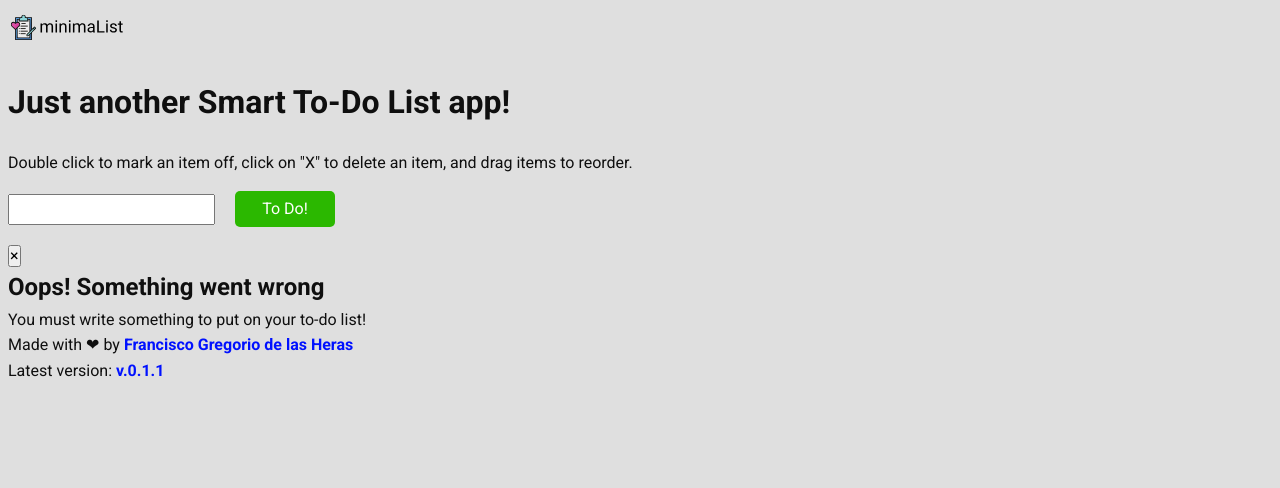
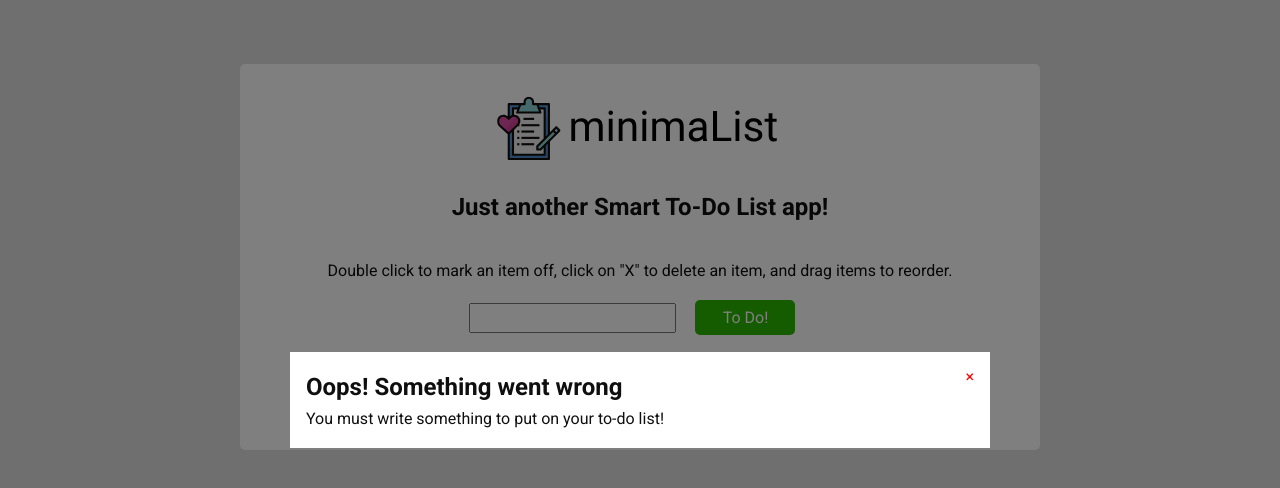
Before and after one commit to gregoriodelasheras/minima-list, a plain HTML site: page index.html in a window 1280 px wide. Both pictures are taken after a click on the element "To Do!". Drawn offline with nearby package versions, Linux system fonts and the light colour scheme; files that its build step writes are made by us from their sources.

Commit message:
style: create CSS/Sass modules

```diff
--- /dev/null
+++ b/scss/abstracts/_variables.scss
@@ -0,0 +1,10 @@
+// Font
+$text-font-stack: 'Roboto', sans-serif;
+
+// Colors
+$white1: #ffffff;
+$white2: #dfdfdf;
+$black: #0f0f0f;
+$blue: #0011ff;
+$red: #ff0000;
+$green: #2bb800;
--- /dev/null
+++ b/scss/base/_global.scss
@@ -0,0 +1,35 @@
+@use '../abstracts/variables' as v;
+
+* {
+  margin: 0;
+  padding: 0;
+  box-sizing: border-box;
+}
+
+body {
+  background-color: v.$white2;
+  color: v.$black;
+  font-family: v.$text-font-stack;
+  font-size: 16px;
+  font-weight: 400;
+  text-align: center;
+  line-height: 1.6;
+  padding: 0.5rem;
+  a {
+    color: v.$blue;
+    font-weight: 700;
+    text-decoration: none;
+    &:hover,
+    &:focus {
+      border-bottom: 2px solid v.$blue;
+    }
+  }
+}
+
+.wrapper {
+  padding: 1rem;
+  max-width: 800px;
+  margin: 2rem auto;
+  background: v.$white1;
+  border-radius: 5px;
+}
--- /dev/null
+++ b/scss/base/_typography.scss
@@ -0,0 +1,21 @@
+h1,
+h2 {
+  font-weight: 700;
+  margin: 0;
+}
+
+h1 {
+  font-size: 1.2rem;
+}
+
+h2 {
+  font-size: 1rem;
+}
+
+.center {
+  text-align: center;
+}
+
+.strike {
+  text-decoration: line-through;
+}
--- /dev/null
+++ b/scss/components/_breakpoints.scss
@@ -0,0 +1,28 @@
+@use '../abstracts/variables' as v;
+
+/* Desktop */
+@media all and (min-width: 700px) {
+  body {
+    padding: 2rem;
+    h1 {
+      font-size: 2rem;
+    }
+    h2 {
+      font-size: 1.5rem;
+    }
+  }
+  .wrapper {
+    padding: 1rem 2rem;
+  }
+  .page-header {
+    h1 {
+      font-size: 1.5rem;
+      margin-bottom: 2rem;
+    }
+    .logo {
+      width: 300px;
+    }
+  }
+  .page-index {
+  }
+}
--- /dev/null
+++ b/scss/components/_buttons.scss
@@ -0,0 +1,17 @@
+@use '../abstracts/variables' as v;
+
+#button {
+  display: inline-block;
+  text-align: center;
+  background-color: v.$green;
+  color: v.$white1;
+  width: 100px;
+  margin: 1rem;
+  padding: 5px 10px;
+  border-radius: 5px;
+}
+
+#button:hover {
+  cursor: pointer;
+  opacity: 0.8;
+}
--- /dev/null
+++ b/scss/components/_modals.scss
@@ -0,0 +1,38 @@
+@use '../abstracts/variables' as v;
+
+#modal-container {
+  display: none;
+  &.is-visible {
+    position: fixed;
+    padding: 0 1rem;
+    box-sizing: border-box;
+    top: 0;
+    left: 0;
+    width: 100%;
+    height: 100%;
+    background: rgba(0, 0, 0, 0.5);
+    z-index: 3;
+    overflow: auto;
+    display: grid;
+  }
+}
+
+.modal {
+  margin: auto;
+  display: inline-block;
+  box-sizing: border-box;
+  background: v.$white1;
+  padding: 1rem;
+  width: 100%;
+  max-width: 700px;
+  text-align: left;
+}
+
+.modal-close {
+  float: right;
+  border: 0;
+  background: none;
+  color: v.$red;
+  text-decoration: none;
+  cursor: pointer;
+}
--- a/scss/main.scss
+++ b/scss/main.scss
@@ -1,98 +1,24 @@
+/*
+  Order:
+    1. abstracts/
+    2. vendors/
+    3. base/
+    4. layout/
+    5. components/
+    6. pages/
+    7. themes/
+*/
+
+@use 'base/global';
+@use 'base/typography';
+@use 'pages/header';
+@use 'pages/footer';
+@use 'pages/index';
+@use 'components/buttons';
+@use 'components/modals';
+@use 'components/breakpoints';
+
 // Google Fonts
-@import url("https://fonts.googleapis.com/css2?family=Roboto:wght@400;700&display=swap");
+@import url('https://fonts.googleapis.com/css2?family=Roboto:wght@400;700&display=swap');
 // Normalize
-@import url("https://cdnjs.cloudflare.com/ajax/libs/normalize/8.0.1/normalize.min.css");
-
-* {
-  margin: 0;
-  padding: 0;
-  box-sizing: border-box;
-}
-
-body {
-  background-color: #dfdfdf;
-  color: #0f0f0f;
-  font-family: "Roboto", sans-serif;
-  font-size: 16px;
-  font-weight: 400;
-  line-height: 1.6;
-  padding: 0.5rem;
-  a {
-    color: #0011ff;
-    font-weight: 700;
-    text-decoration: none;
-    &:hover,
-    &:focus {
-      border-bottom: 2px solid #0011ff;
-    }
-  }
-}
-
-.container {
-  padding: 2rem;
-  max-width: 600px;
-  margin: 2rem auto;
-  background: #ffffff;
-  border-radius: 5px;
-}
-
-.center {
-  text-align: center;
-}
-
-form {
-  display: inline-block;
-}
-
-input {
-  padding: 4px 15px 4px 5px;
-}
-
-#button {
-  display: inline-block;
-  text-align: center;
-  background-color: #2bb800;
-  color: #ffffff;
-  width: 100px;
-  margin: 1rem;
-  padding: 5px 10px;
-  border-radius: 5px;
-}
-
-#button:hover {
-  cursor: pointer;
-  opacity: 0.8;
-}
-
-ol {
-  padding-left: 20px;
-}
-
-ol li {
-  padding: 5px;
-  color: #000000;
-}
-
-ol li:nth-child(even) {
-  background: #dfdfdf;
-}
-
-.strike {
-  text-decoration: line-through;
-}
-
-li:hover {
-  cursor: pointer;
-}
-
-.delete {
-  display: none;
-}
-
-li > .crossOutButton {
-  background: none;
-  border: none;
-  float: right;
-  color: #ff0000;
-  font-weight: 800;
-}
+@import url('https://cdnjs.cloudflare.com/ajax/libs/normalize/8.0.1/normalize.min.css');
--- /dev/null
+++ b/scss/pages/_footer.scss
@@ -0,0 +1,5 @@
+@use '../abstracts/variables' as v;
+
+.page-footer {
+  padding-top: 2rem;
+}
--- /dev/null
+++ b/scss/pages/_header.scss
@@ -0,0 +1,10 @@
+@use '../abstracts/variables' as v;
+
+.page-header {
+  h1 {
+    margin-bottom: 1rem;
+  }
+  .logo {
+    width: 250px;
+  }
+}
--- /dev/null
+++ b/scss/pages/_index.scss
@@ -0,0 +1,36 @@
+@use '../abstracts/variables' as v;
+
+.page-index {
+  form {
+    display: inline-block;
+    input {
+      padding: 4px 15px 4px 5px;
+      margin: 1rem 0;
+    }
+  }
+
+  ol {
+    padding-left: 20px;
+    text-align: left;
+    li {
+      padding: 5px;
+      color: #000000;
+    }
+    li:nth-child(even) {
+      background: v.$white2;
+    }
+    li:hover {
+      cursor: pointer;
+    }
+    li > .crossOutButton {
+      background: none;
+      border: none;
+      float: right;
+      color: v.$red;
+      font-weight: 800;
+    }
+    .delete {
+      display: none;
+    }
+  }
+}
```
